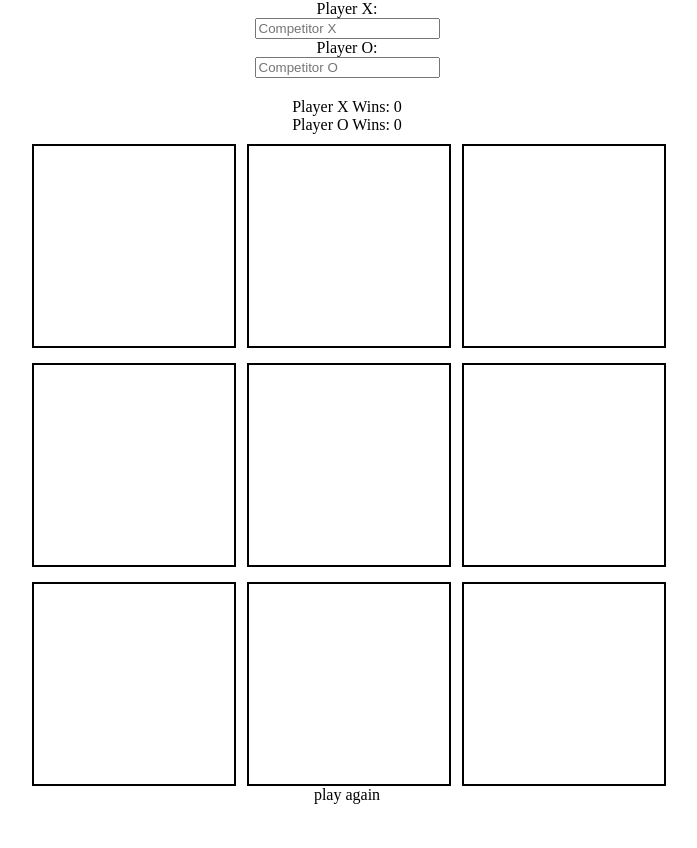
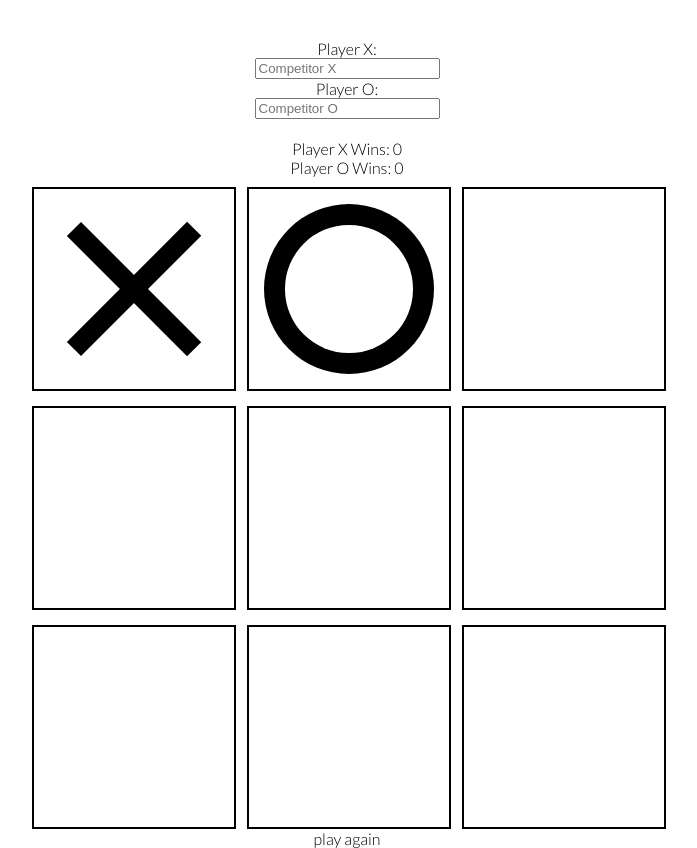
Before and after one commit to agunny/NaughtsandCrosses, a plain HTML site: page index.html in a window 1280 px wide. Shown: the part 51-899 px from the top of the page, without its empty margins (293-990 px from the left). Before the commit the page ends 855 px from the top, so only its background shows below. Drawn offline with Linux system fonts and the light colour scheme.

Commit message:
added x and o to css to fit within, and scale, with the boxes

```diff
--- a/assets/css/style.css
+++ b/assets/css/style.css
@@ -1,12 +1,29 @@
+@import url('https://fonts.googleapis.com/css2?family=Lato:wght@300&display=swap');
+
+
 body {
     display: flex;
     flex-direction: column;
     align-items: center;
     justify-content: center;
     height: 100vh;
+    font-family: 'Lato', sans-serif;
+}
+
+body>h1 {
+    font-style: bold;
+    font-size: 4em;
+}
+
+/*Size of naughts and cross in relation to boxes*/
+
+:root {
+    --box-size: 200px;
+    --check-size: calc(var(--box-size) * .85)
 }
 
 /*Styling of the gameboard*/
+
 .gameboard {
     display: grid;
     grid-template-columns: repeat(3, 200px);
@@ -14,16 +31,63 @@ body {
 }
 
 .boxes {
-    width: 200px;
-    height: 200px;
+    width: var(--box-size);
+    height: var(--box-size);
     text-align: center;
     border: 2px solid black;
     cursor: pointer;
+    display: flex;
+    justify-content: center;
+    align-items: center;
 }
+
+/*Styling of the X*/
+
+.boxes.x::before,
+.boxes.x::after {
+    content: '';
+    width: calc(var(--check-size) * .12);
+    height: var(--check-size);
+    position: absolute;
+    background-color: black;
+}
+
+.boxes.x::before {
+    transform: rotate(45deg);
+}
+
+.boxes.x::after {
+    transform: rotate(-45deg);
+}
+
+/*Styling of the O*/
+
+.boxes.circle::before,
+.boxes.circle::after {
+    content: '';
+    position:absolute;
+    border-radius: 50%;
+}
+
+.boxes.circle::before {
+    width: var(--check-size);
+    height: var(--check-size);
+    background-color: black;
+}
+
+.boxes.circle::after {
+    width: calc(var(--check-size)* .75);
+    height: calc(var(--check-size)* .75);
+    background-color: white;
+}
+
+/*Animation for when selecting boxes*/
 
 .boxes:hover {
     background: lightgreen;
 }
+
+
 
 /*Styling of player names and scoreboard*/
 
@@ -39,4 +103,5 @@ body {
     flex-direction: column;
     margin: 10px;
     text-align: center;
+
 }
--- a/index.html
+++ b/index.html
@@ -27,8 +27,8 @@
         </div>
     </div>
     <div class="gameboard">
-        <div class="boxes"></div>
-        <div class="boxes"></div>
+        <div class="boxes x"></div>
+        <div class="boxes circle"></div>
         <div class="boxes"></div>
         <div class="boxes"></div>
         <div class="boxes"></div>
```
